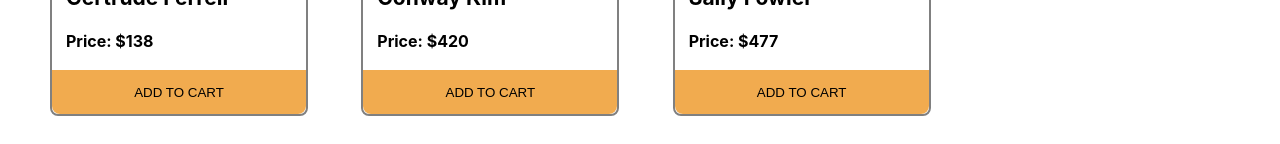
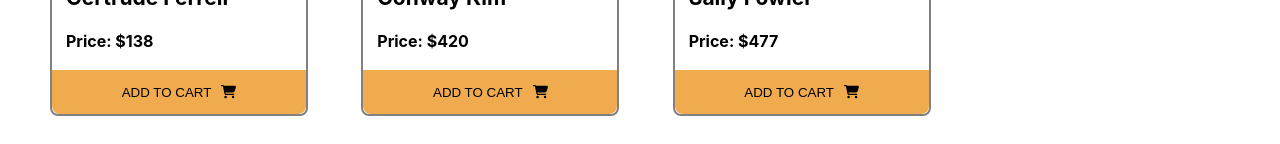
Before and after one commit to abdullahalomar/lucky-one, a React (Create React App) app: page / in a window 1280 px wide. Shown: the part 460-604 px from the top of the page. Built offline with nearby package versions, Linux system fonts and the light colour scheme.

Commit message:
other component customized

```diff
--- a/package.json
+++ b/package.json
@@ -3,6 +3,9 @@
   "version": "0.1.0",
   "private": true,
   "dependencies": {
+    "@fortawesome/fontawesome-svg-core": "^6.1.1",
+    "@fortawesome/free-solid-svg-icons": "^6.1.1",
+    "@fortawesome/react-fontawesome": "^0.1.18",
     "@testing-library/jest-dom": "^5.16.3",
     "@testing-library/react": "^12.1.4",
     "@testing-library/user-event": "^13.5.0",
--- a/public/index.html
+++ b/public/index.html
@@ -2,7 +2,7 @@
 <html lang="en">
   <head>
     <meta charset="utf-8" />
-    <!-- <link rel="icon" href="%PUBLIC_URL%/favicon.ico" /> -->
+    <link rel="icon" href="%PUBLIC_URL%/android-icon-36x36.png" />
     <meta name="viewport" content="width=device-width, initial-scale=1" />
     <meta name="theme-color" content="#000000" />
     <meta
@@ -24,7 +24,7 @@
       work correctly both with client-side routing and a non-root public URL.
       Learn how to configure a non-root public URL by running `npm run build`.
     -->
-    <title>React App</title>
+    <title>Book Shop</title>
   </head>
   <body>
     <noscript>You need to enable JavaScript to run this app.</noscript>
--- a/src/components/Product/Product.css
+++ b/src/components/Product/Product.css
@@ -28,6 +28,12 @@
     border-radius: 0px 0px 8px 8px;
     position: absolute;
     bottom: 0;
+    display: flex;
+    align-items: center;
+    justify-content: center;
+}
+.cart-button .button-txt{
+    margin-right: 10px;
 }
 .cart-button:hover{
     background-color: rgb(223, 81, 39);
--- a/src/components/Product/Product.js
+++ b/src/components/Product/Product.js
@@ -1,3 +1,5 @@
+import { FontAwesomeIcon } from '@fortawesome/react-fontawesome';
+import { faShoppingCart } from '@fortawesome/free-solid-svg-icons'
 import React from 'react';
 import './Product.css'
 
@@ -13,7 +15,8 @@ const Product = (props) => {
             <h4>Price: ${price}</h4>
            </div>
            <button onClick={() => handleAddCart(product)} className='cart-button'>
-               <p>ADD TO CART</p>
+               <p className='button-txt'>ADD TO CART</p>
+               <FontAwesomeIcon icon={faShoppingCart}></FontAwesomeIcon>
            </button>
         </div>
     );
```
Also changed, not shown: public/android-icon-36x36.png (added), 1 other file (tests, documents, lock files or other folders).
